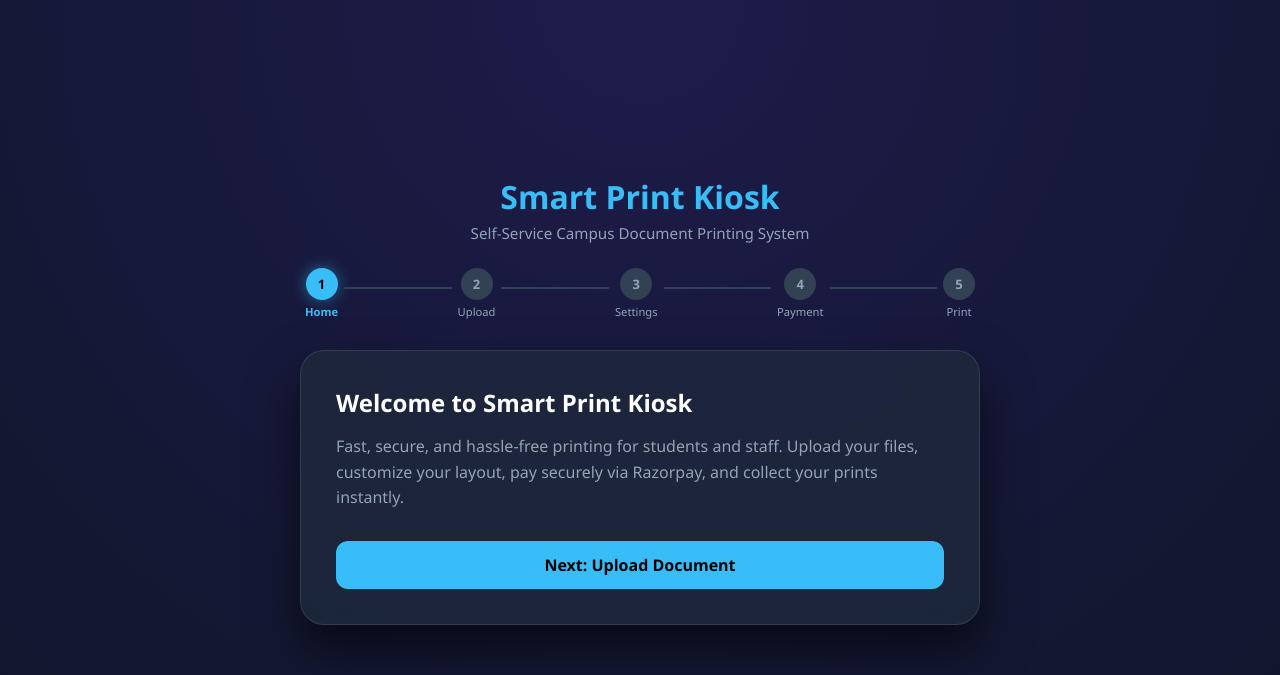
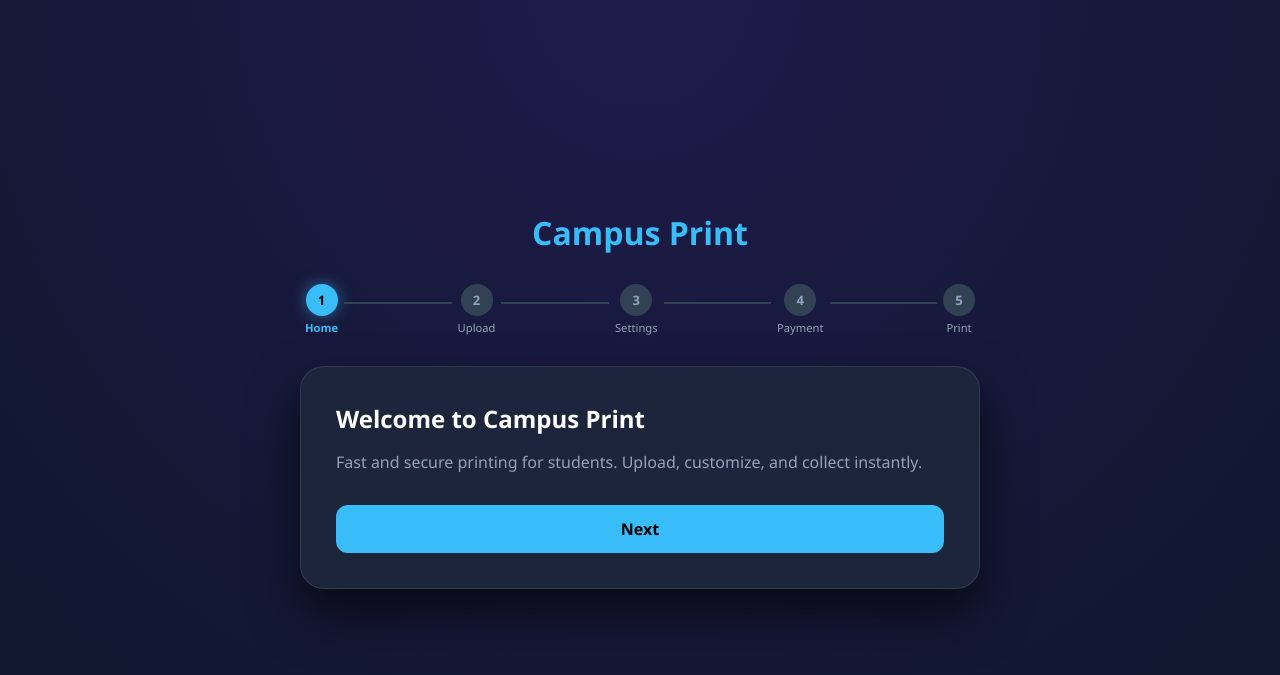
Before and after one commit to Sahilsaware/campus-print, a Flask app: page / in a window 1280 px wide. Shown: the top 675 px of the page. Run offline with Flask 3, Linux system fonts and the light colour scheme; some libraries are stand-ins or nearby versions.

Commit message:
Update index.html

```diff
--- a/templates/index.html
+++ b/templates/index.html
@@ -3,7 +3,7 @@
 <head>
     <meta charset="UTF-8">
     <meta name="viewport" content="width=device-width, initial-scale=1.0">
-    <title>Smart Print Kiosk</title>
+    <title>Campus Print</title>
     <link rel="stylesheet" href="{{ url_for('static', filename='style.css') }}">
     <script src="https://checkout.razorpay.com/v1/checkout.js"></script>
 </head>
@@ -11,11 +11,9 @@
 
 <div class="kiosk-container">
     <div class="header-section">
-        <h1>Smart Print Kiosk</h1>
-        <p>Self-Service Campus Document Printing System</p>
+        <h1>Campus Print</h1>
     </div>
 
-    <!-- 5-Step Tracker Bar -->
     <div class="step-tracker">
         <div class="step-node active" id="node-1"><span>1</span><label>Home</label></div>
         <div class="step-line"></div>
@@ -29,32 +27,29 @@
     </div>
 
     <div class="kiosk-card">
-        <!-- Step 1: Home / Info -->
         <div class="step-content active" id="step-1">
-            <h2>Welcome to Smart Print Kiosk</h2>
-            <p class="info-text">Fast, secure, and hassle-free printing for students and staff. Upload your files, customize your layout, pay securely via Razorpay, and collect your prints instantly.</p>
-            <button class="btn" onclick="setStep(2)" style="margin-top: 30px;">Next: Upload Document</button>
+            <h2 class="styled-heading">Welcome to Campus Print</h2>
+            <p class="info-text">Fast and secure printing for students. Upload, customize, and collect instantly.</p>
+            <button class="btn" onclick="setStep(2)" style="margin-top: 30px;">Next</button>
         </div>
 
-        <!-- Step 2: Separate Upload Tab -->
         <div class="step-content" id="step-2">
-            <h2>Upload Document</h2>
-            <p class="info-text">Select your PDF or Image documents to begin printing.</p>
+            <h2 class="styled-heading">📁 Upload Document</h2>
+            <p class="info-text">Supported formats: PDF, JPG, PNG, Word, PPT</p>
 
             <div class="form-group" style="margin-top: 20px;">
-                <label>Choose PDF, PNG, or JPG files</label>
-                <input type="file" id="file-input" multiple accept=".pdf,.png,.jpg,.jpeg">
+                <label>Select your files to print</label>
+                <input type="file" id="file-input" multiple accept=".pdf,.png,.jpg,.jpeg,.doc,.docx,.ppt,.pptx">
             </div>
 
             <div class="btn-row" style="margin-top: 30px;">
                 <button class="btn secondary-btn" onclick="setStep(1)">Back</button>
-                <button class="btn" onclick="handleFileUploadAndNext()">Next: Print Settings</button>
+                <button class="btn" onclick="handleFileUploadAndNext()">Next</button>
             </div>
         </div>
 
-        <!-- Step 3: Print Settings (Advanced Printer Dialogue Options) -->
         <div class="step-content" id="step-3">
-            <h2>Print Settings</h2>
+            <h2 class="styled-heading">⚙️ Print Settings</h2>
 
             <div class="form-group">
                 <label>Color Mode</label>
@@ -67,9 +62,7 @@
             <div class="form-group">
                 <label>Paper Size</label>
                 <select id="paper-size">
-                    <option value="A4">A4 (210 x 297 mm)</option>
-                    <option value="Letter">Letter (8.5 x 11 in)</option>
-                    <option value="Legal">Legal (8.5 x 14 in)</option>
+                    <option value="A4">A4 Size</option>
                 </select>
             </div>
 
@@ -104,19 +97,18 @@
             </div>
 
             <div class="form-group">
-                <label>Page Range (e.g., 1-5, 8 or leave blank for all)</label>
+                <label>Page Range (e.g., 1-5 or leave blank for all)</label>
                 <input type="text" id="page-range" placeholder="All pages" onchange="calculatePrice()">
             </div>
 
             <div class="btn-row">
                 <button class="btn secondary-btn" onclick="setStep(2)">Back</button>
-                <button class="btn" onclick="goToStep4()">Next: Order Summary</button>
+                <button class="btn" onclick="goToStep4()">Next</button>
             </div>
         </div>
 
-        <!-- Step 4: Summary & Razorpay Payment Tab -->
         <div class="step-content" id="step-4">
-            <h2>Order Summary & Payment</h2>
+            <h2 class="styled-heading">💳 Order Summary & Payment</h2>
             <div class="summary-box">
                 <div class="summary-row"><span>Total Pages Detected:</span><span id="summary-pages">0</span></div>
                 <div class="summary-row"><span>Selected Pages to Print:</span><span id="summary-print-pages">0</span></div>
@@ -126,14 +118,16 @@
 
             <div class="btn-row">
                 <button class="btn secondary-btn" onclick="setStep(3)">Back</button>
-                <button class="btn pay-btn" onclick="processPayment()">Pay with Razorpay</button>
+                <button class="btn pay-btn" onclick="processPayment()">Proceed to Payment</button>
             </div>
         </div>
 
-        <!-- Step 5: Status / Print Output -->
         <div class="step-content" id="step-5">
-            <h2>Processing Print Job</h2>
-            <p id="status-text" class="status-msg">Please wait while your document is being printed...</p>
+            <h2 class="styled-heading">🖨️ Print Status</h2>
+            <div class="printing-loader">
+                <div class="spinner"></div>
+                <p id="status-text" class="status-msg">Printing process is active. Your job is securely in the queue...</p>
+            </div>
             <button class="btn reset-btn" onclick="resetKiosk()">Print Another File</button>
         </div>
     </div>
@@ -172,7 +166,7 @@
             if (res.ok) {
                 totalDetectedPages = data.total_pages;
                 calculatePrice();
-                setStep(3); // Move to Settings tab
+                setStep(3);
             } else {
                 alert(data.error || 'Failed to analyze files.');
             }
@@ -229,12 +223,11 @@
             return;
         }
 
-        // Standard Razorpay Test Options with correct test key structure
         var options = {
-            "key": "rzp_test_Kz123456789abc",
-            "amount": finalCalculatedCost * 100, // Amount in paise
+            "key": "rzp_test_TURAyEBXgKmNLg",
+            "amount": finalCalculatedCost * 100,
             "currency": "INR",
-            "name": "Smart Print Kiosk",
+            "name": "Campus Print",
             "description": "Document Printing Fee",
             "handler": function (response){
                 sendToPrinter();
@@ -245,8 +238,8 @@
                 }
             },
             "prefill": {
-                "name": "College Student",
-                "email": "student@college.edu",
+                "name": "Student",
+                "email": "student@campus.edu",
                 "contact": "9999999999"
             },
             "theme": {
@@ -268,6 +261,8 @@
 
     async function sendToPrinter() {
         setStep(5);
+        document.getElementById('status-text').innerText = "Printing process active. Secure queue handling your job...";
+
         const files = document.getElementById('file-input').files;
         const formData = new FormData();
 
@@ -281,7 +276,7 @@
             const data = await res.json();
 
             if (res.ok) {
-                document.getElementById('status-text').innerText = "Payment successful & Printing started! Please collect your pages from the tray.";
+                document.getElementById('status-text').innerText = "Payment successful & Print job completed! Please collect your documents safely from the tray.";
             } else {
                 document.getElementById('status-text').innerText = "Printing error: " + (data.error || "Unknown error");
             }
```
